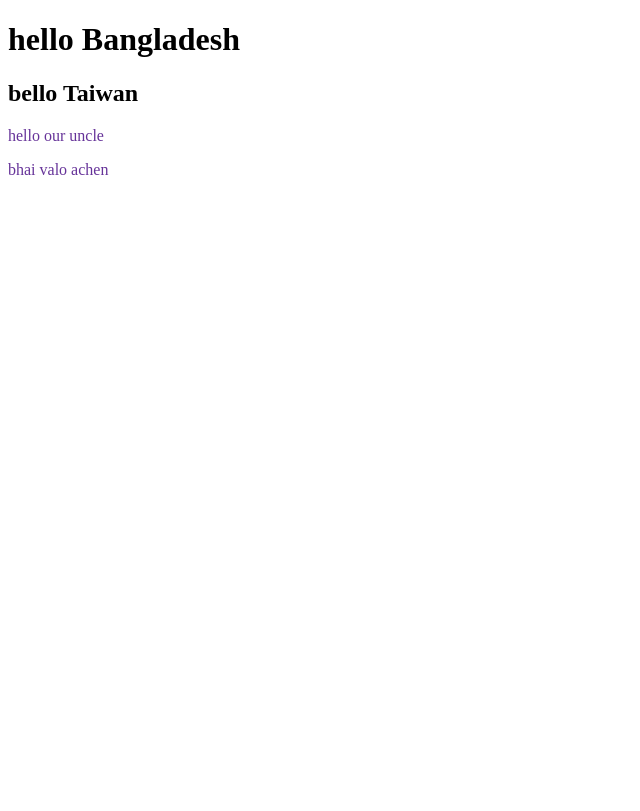
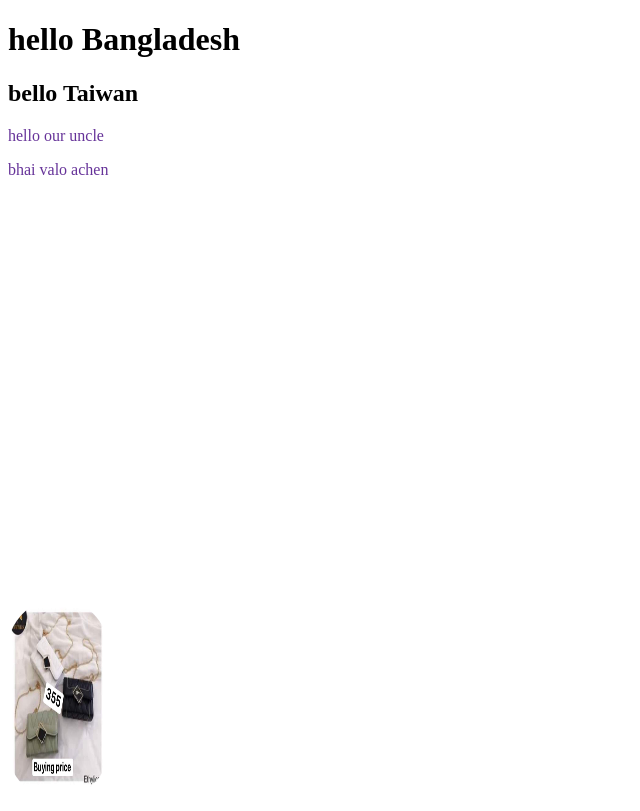
Before and after one commit to 1997-Noman/my-second-repo, a plain HTML site: page index.html in a window 1280 px wide. Shown: the top 811 px of the page, without its empty margins (0-640 px from the left). Drawn offline with Linux system fonts and the light colour scheme.

Commit message:
new product added

```diff
--- a/index.html
+++ b/index.html
@@ -12,6 +12,7 @@
     <p>hello our uncle</p>
     <p>bhai valo achen</p>
     <img id="happy" src="IMG_4587.jpeg" alt="">
+    <img src="IMG_4591.jpeg" alt="">
 
 </body>
 </html>
--- a/style.css
+++ b/style.css
@@ -8,6 +8,7 @@
     border-left: 50px;
     display: inline-block;
 
+
 }
 #happy{
     border: rebeccapurple;
```
